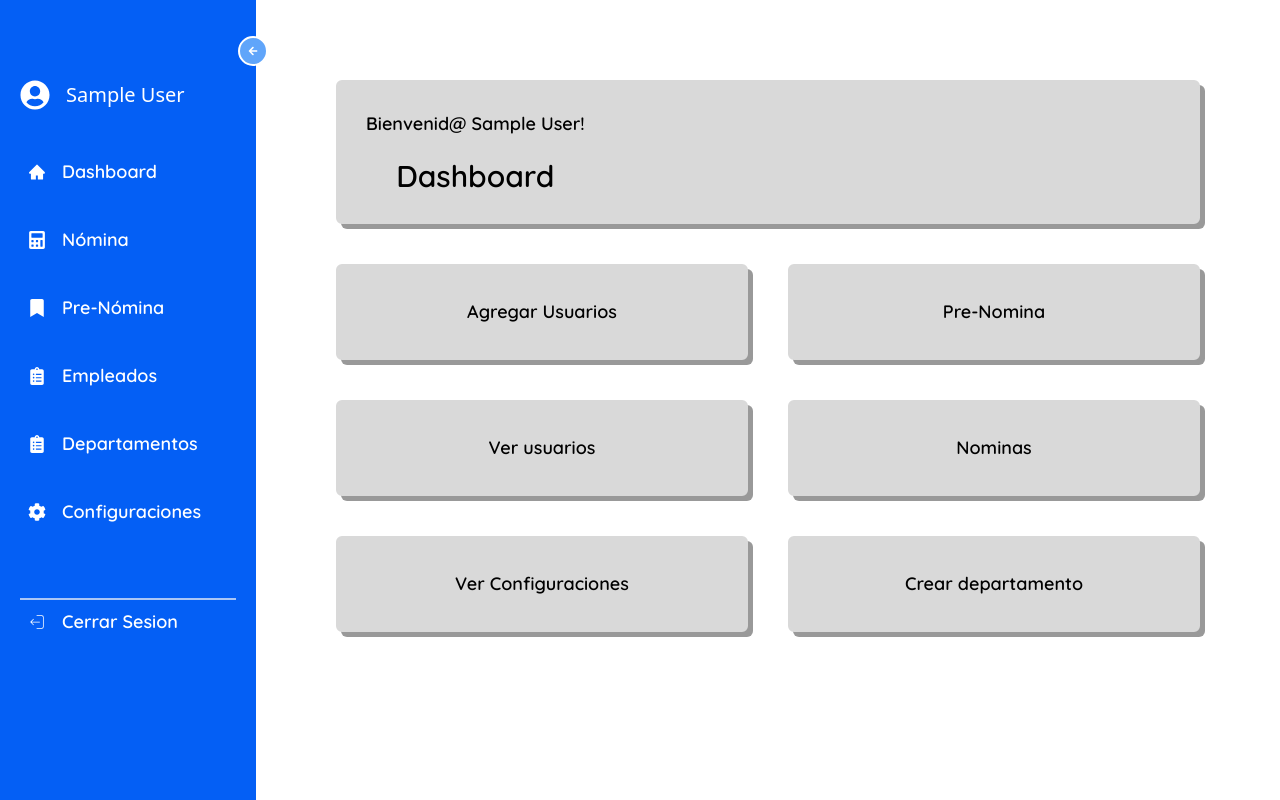
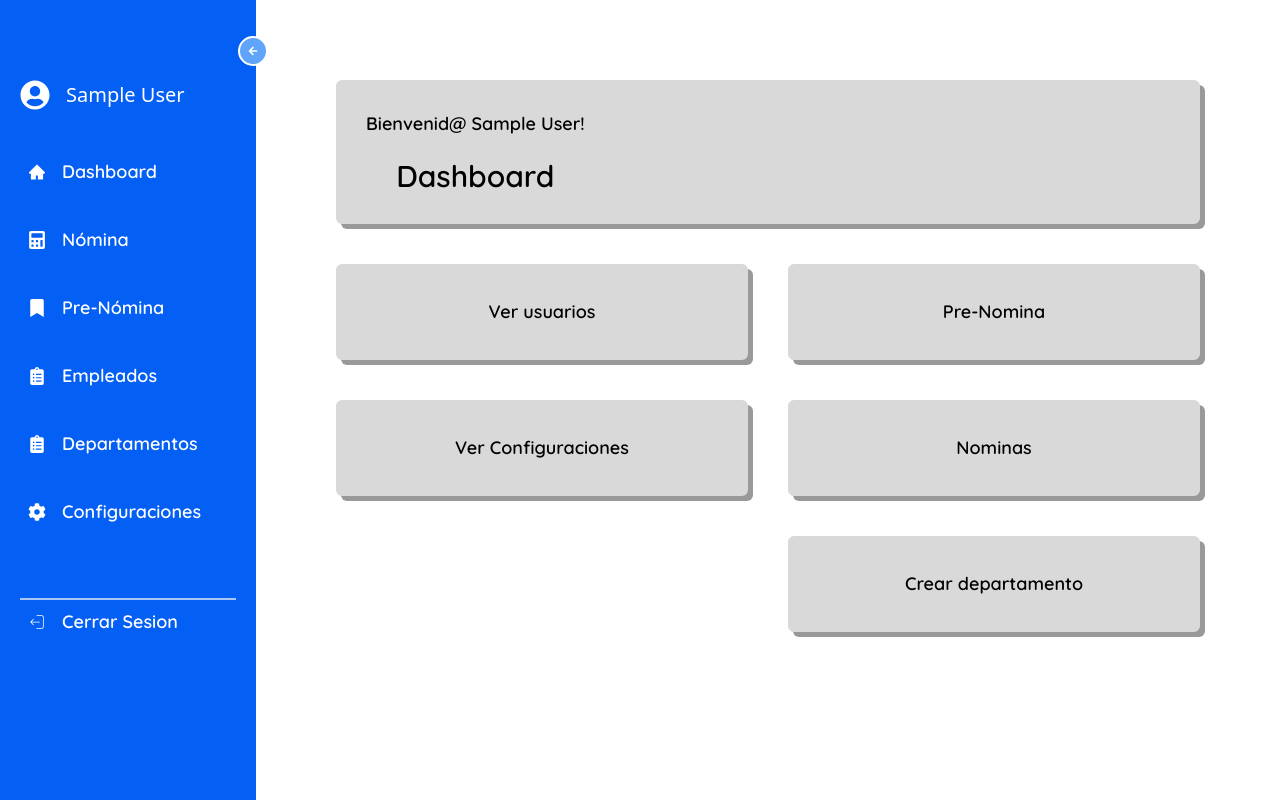
Before and after one commit to saritagud/Nomina_Frontend, a React (Vite) app: page /admin in a window 1280 px wide. Built offline with nearby package versions, Linux system fonts and the light colour scheme; sample sign-in values are in the browser's storage; the HTML template or start-up script is replaced by a standard one.

Commit message:
Eliminado el boton para agregar usuarios

```diff
--- a/src/Components/DashboardAdmin2.jsx
+++ b/src/Components/DashboardAdmin2.jsx
@@ -19,9 +19,6 @@ export function DashboardAdmin2() {
 
         <section className="flex justify-between w-full gap-10">
           <div className="flex flex-col gap-10 w-full">
-            <Link className={styleLink} to={"/registro"}>
-              Agregar Usuarios
-            </Link>
             <Link className={styleLink} to={"/usuarios"}>
               Ver usuarios
             </Link>
```
